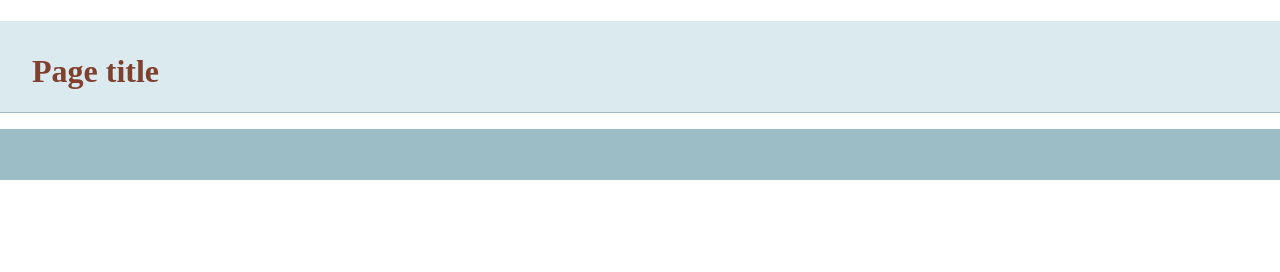
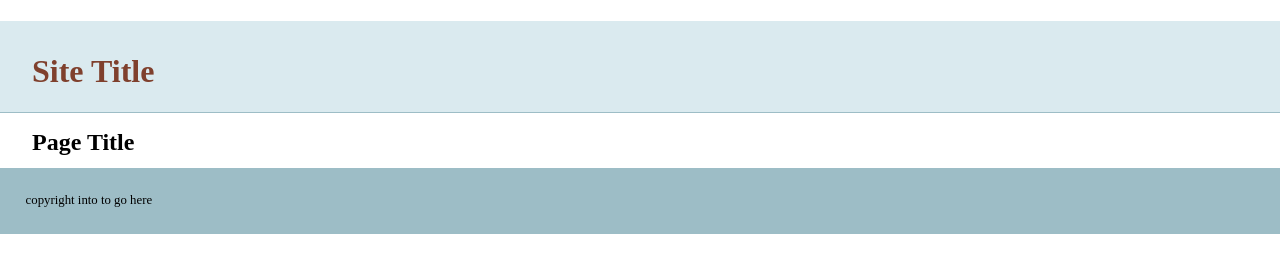
Before and after one commit to rkwhite/template, a plain HTML site: page index.html in a window 1280 px wide. Drawn offline with nearby package versions, Linux system fonts and the light colour scheme.

Commit message:
added more info to the template

```diff
--- a/index.html
+++ b/index.html
@@ -14,13 +14,14 @@
     </head>
     <body>
     <header>
-	<h1>Page title</h1>
+	<h1>Site Title</h1>
     </header>
     <nav id="pageNav">
     </nav>
     <main>
+        <h2>Page Title</h2>
     </main>
-    <footer>
+    <footer>copyright into to go here
     </footer>
         <script>
 //use the modernizr load to load up external scripts. This will load the scripts asynchronously, but the order listed matters. Although it will load all scripts in parallel, it will execute them in the order listed
```
